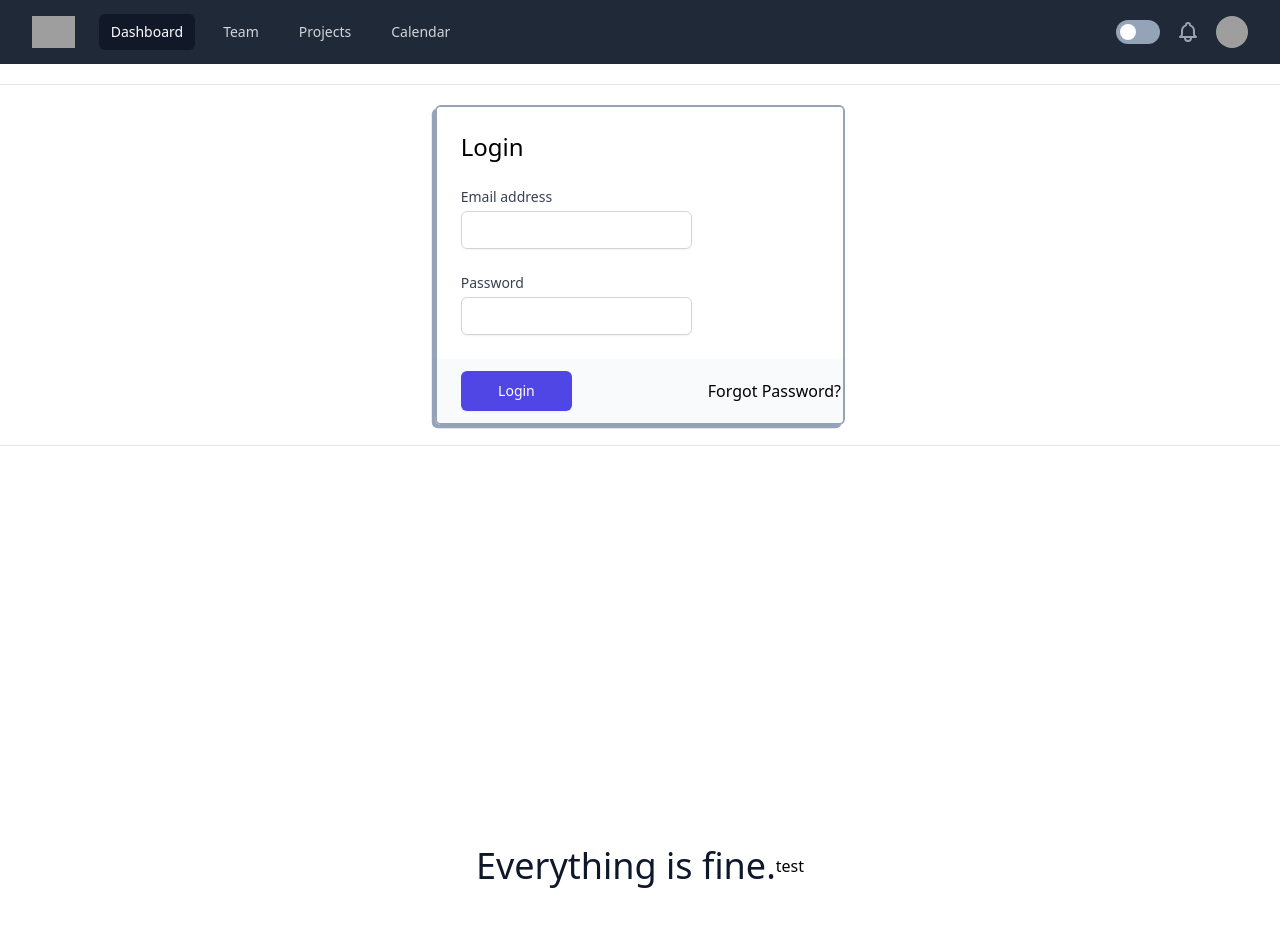
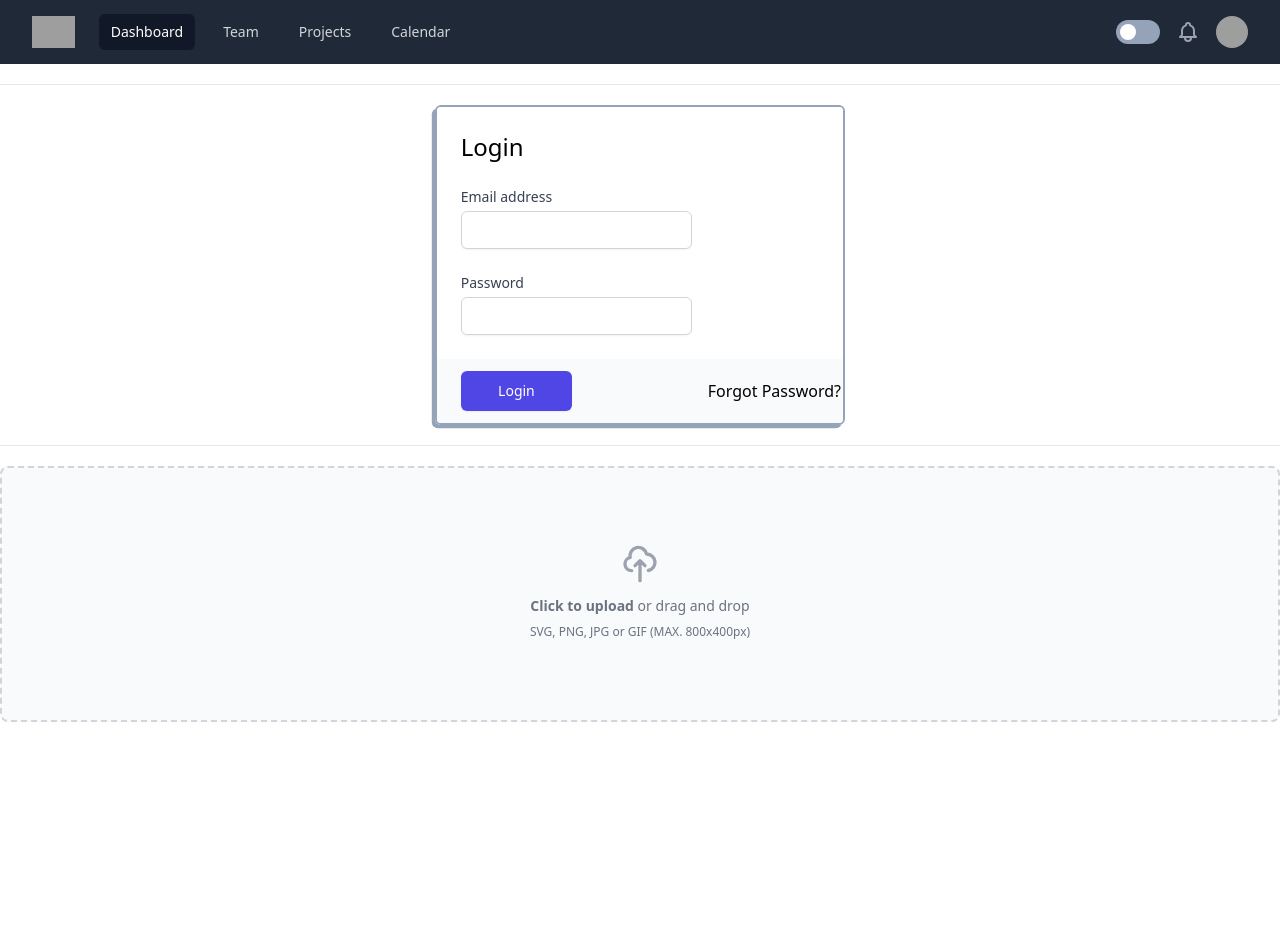
Before and after one commit to emurr-ucf/emurr, a Next.js app: page / in a window 1280 px wide. Shown: the top 926 px of the page. Built offline with nearby package versions, Linux system fonts and the light colour scheme; grey boxes are pictures that could not be loaded.

Commit message:
show Filezone on main page for now

```diff
--- a/src/pages/index.tsx
+++ b/src/pages/index.tsx
@@ -2,6 +2,7 @@ import Link from 'next/link'
 import type { NextPage } from 'next'
 import Navbar from '../components/Navbar'
 import Login from '../components/Login'
+import Filezone from '../components/Filezone'
 
 const Home: NextPage = () => {
 
@@ -10,6 +11,7 @@ const Home: NextPage = () => {
     <div className="w-screen h-screen">
       <Navbar />
       <Login />
+      <Filezone />
       <div className="bg-purple dark:bg-slate-800 w-screen h-screen flex justify-center items-center">
         <div className="text-slate-900 dark:text-white text-4xl">Everything is fine.</div>
         <Link href="/tinymce"><a>test</a></Link>
```
